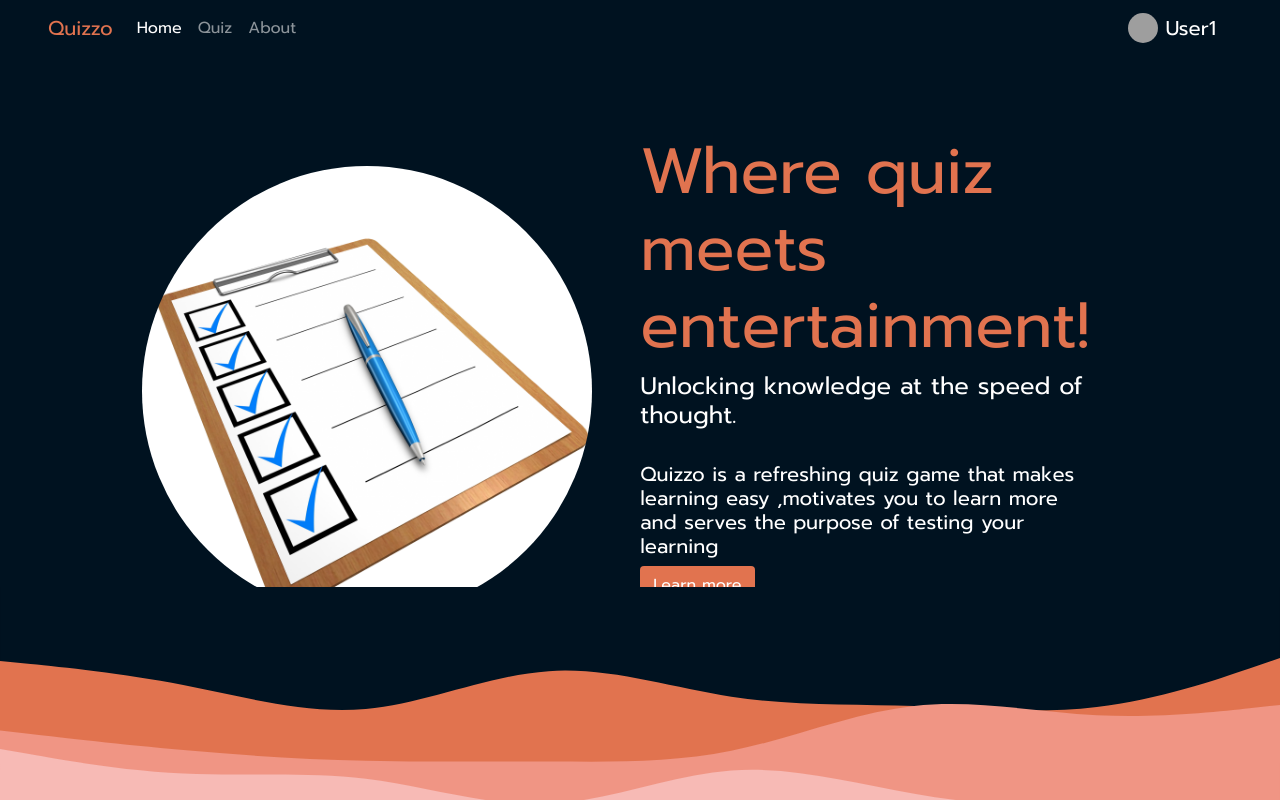
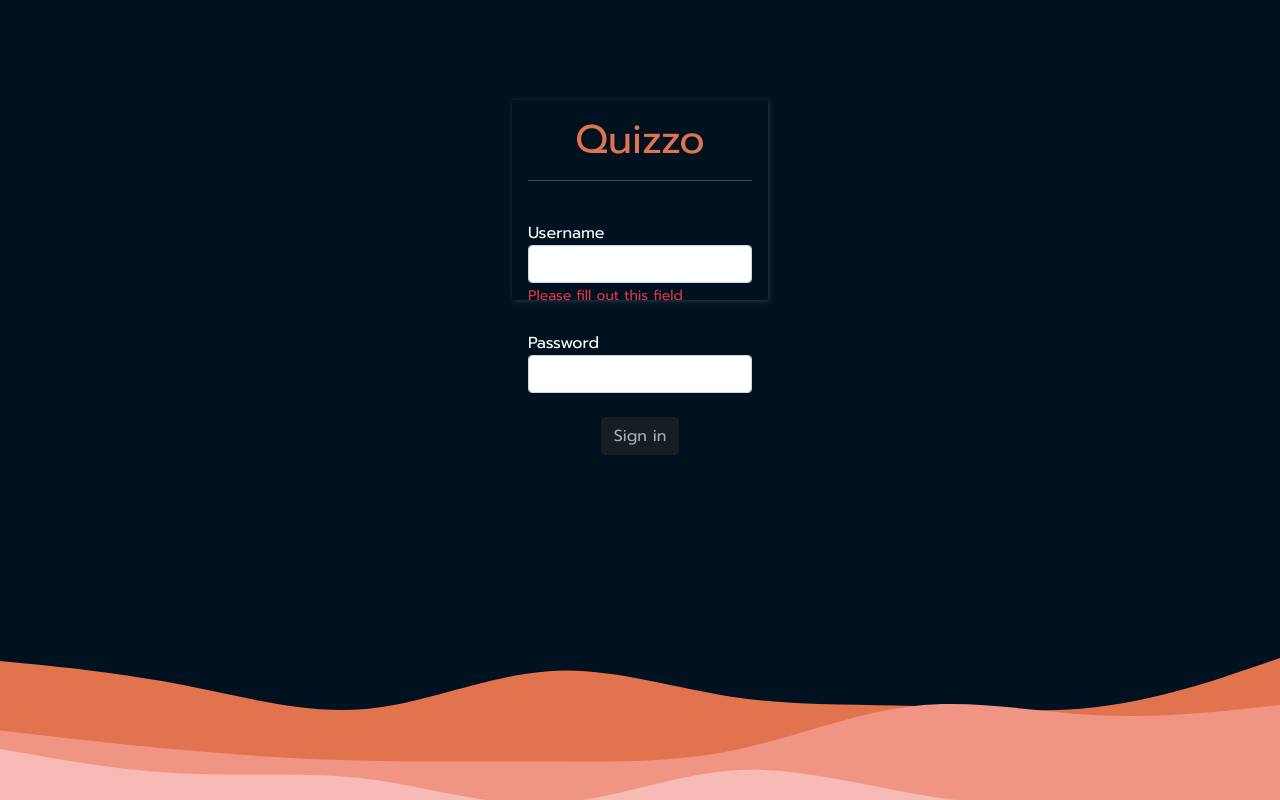
Before and after one commit to kunalvirmani98/quizzo, a React (Create React App) app: page / in a window 1280 px wide. Built offline with nearby package versions, Linux system fonts and the light colour scheme; grey boxes are pictures that could not be loaded.

Commit message:
correctly added login page

```diff
--- a/src/App.js
+++ b/src/App.js
@@ -50,9 +50,9 @@ class App extends React.Component {
                 <Link to="/about" className={`nav-link ${this.state.activePage === "about" ? " active" : ""}`}>About</Link>
               </div>
             </div>
-            <Link class="navbar-brand" to="/login">
+            <Link class="navbar-brand" to="#">
               <img src={userLogo} style={{ width: "30px", height: "30px", borderRadius: "50%" }} className="d-inline-block align-top mx-2" alt="" />
-              User1
+              {this.props.userName}
             </Link>
           </nav>
           <section>
@@ -71,9 +71,6 @@ class App extends React.Component {
               <Route path="/about">
                 <About changeActivePage={this.changeActivePage} />
               </Route>
-              <Route path="/login">
-                <Login />
-              </Route>
             </Switch>
           </section>
           <div className="spacer layer1"></div>
--- a/src/index.js
+++ b/src/index.js
@@ -1,13 +1,13 @@
 import React from 'react';
 import ReactDOM from 'react-dom';
 import './index.css';
-import App from './App';
+import SuperApp from './superApp';
 import reportWebVitals from './reportWebVitals';
 import 'bootstrap/dist/css/bootstrap.min.css';
 
 ReactDOM.render(
   <React.StrictMode>
-    <App />
+    <SuperApp />
   </React.StrictMode>,
   document.getElementById('root')
 );
--- a/src/login.js
+++ b/src/login.js
@@ -13,7 +13,7 @@ class Login extends React.Component {
 
     handleSubmit(e) {
         e.preventDefault();
-        console.log(this.state);
+        this.props.handleLogin(this.state.username);
         // this.setState({ username: e.target})
     }
 
@@ -32,8 +32,10 @@ class Login extends React.Component {
 
     render() {
         return (
+            <>
+                <section>
                     <div className="login-page box-shadow-custom p-3">
-                <h1 className="text-center">Quizzo</h1>
+                        <h1 className="text-center text-primary-custom">Quizzo</h1>
                         <hr></hr>
                         <br />
                         <form onSubmit={this.handleSubmit}>
@@ -50,7 +52,10 @@ class Login extends React.Component {
                             <br />
                             <div className="d-flex justify-content-center"><button type="submit" className={`btn btn-dark ${this.state.isComplete ? "" : " disabled"}`} >Sign in</button></div>
                         </form>
-            </div >
+                    </div>
+                </section>
+                <div className="spacer layer1"></div>
+            </>
         )
     }
 }
--- /dev/null
+++ b/src/superApp.js
@@ -0,0 +1,31 @@
+import React from 'react';
+import App from './App';
+import Login from './login';
+
+class SuperApp extends React.Component {
+    constructor(props) {
+        super(props);
+        this.state = {
+            isLoggedIn: false,
+            userDetails: {
+                name: ""
+            }
+        }
+        this.handleLogin = this.handleLogin.bind(this);
+    }
+
+    handleLogin(userName) {
+        this.setState({ isLoggedIn: true, userDetails: { name: userName } })
+    }
+
+    render() {
+        return (
+            <>
+                {this.state.isLoggedIn ? <App userName={this.state.userDetails && this.state.userDetails.name} />
+                    : <Login handleLogin={this.handleLogin} />}
+            </>
+        )
+    }
+}
+
+export default SuperApp;
```
Lines whose indentation alone changed are shown as unchanged.
